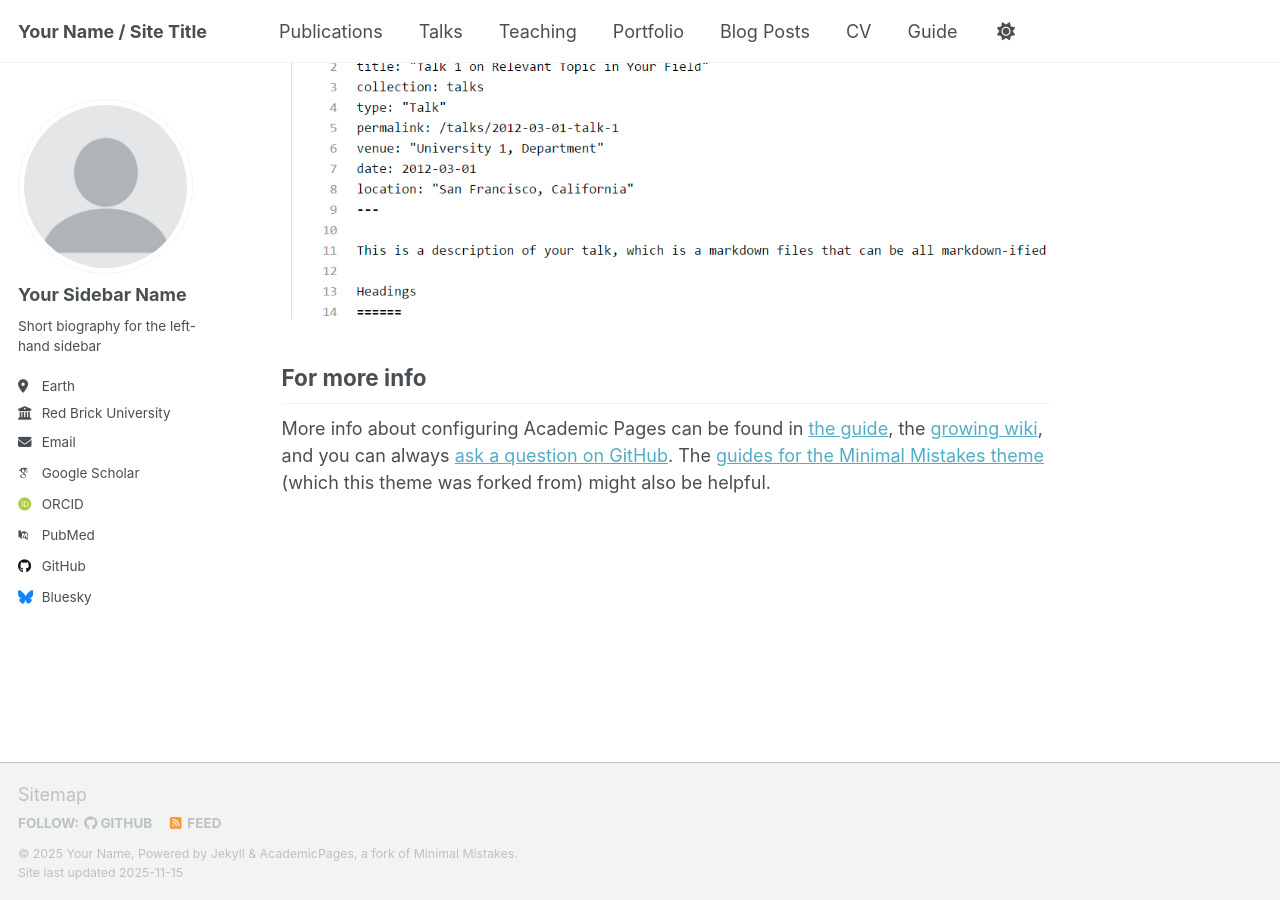
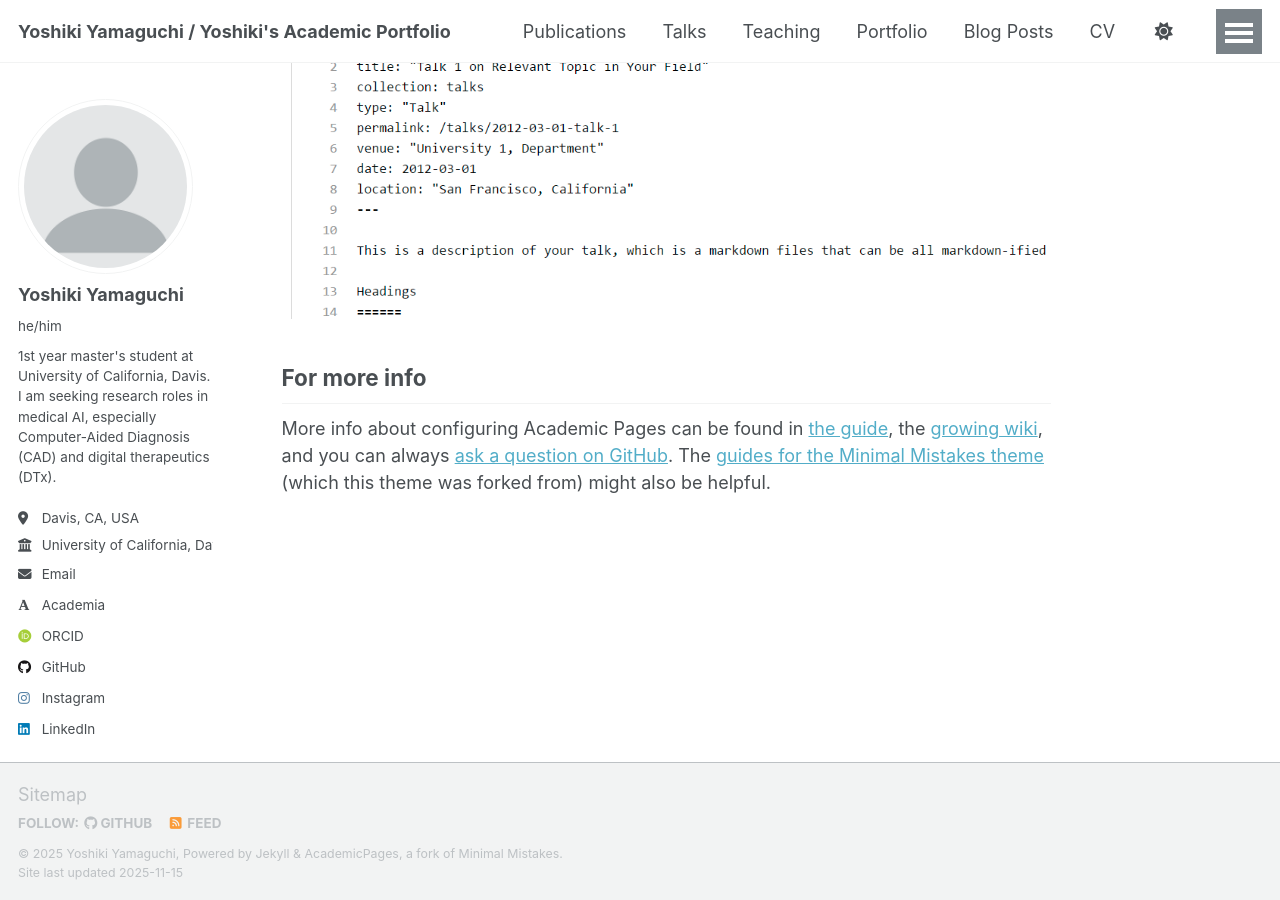
Before and after one commit to Yoshiki0319/Yoshiki0319.github.io, a Jekyll site: the page built from _pages/about.md, in a window 1280 px wide and 900 px high, scrolled down 2880 px. Built offline with Jekyll 4.4.1, drawn with Linux system fonts in a browser that asks for light colours; some web fonts are replaced; a script that is not in the unit is left out.

Commit message:
Update site configuration with personal details and links

```diff
--- a/_config.yml
+++ b/_config.yml
@@ -9,14 +9,14 @@
 # Basic Site Settings
 locale                   : "en-US"
 site_theme               : "default" # Currently available options are "default", "air"
-title                    : "Your Name / Site Title"
+title                    : "Yoshiki Yamaguchi / Yoshiki's Academic Portfolio"
 title_separator          : "-"
-name                     : &name "Your Name"
-description              : &description "Your Name's academic portfolio"   # Update this with a general description of your site, this is the default if not overridden by a page
-url                      : https://academicpages.github.io # The base hostname & protocol for your site e.g. "https://[your GitHub username].github.io",
+name                     : &name "Yoshiki Yamaguchi"
+description              : &description "Yoshiki Yamaguchi's academic portfolio"   # Update this with a general description of your site, this is the default if not overridden by a page
+url                      : https://Yoshiki0319.github.io # The base hostname & protocol for your site e.g. "https://[your GitHub username].github.io",
                                                            # or if you already have some other page hosted on Github then use "https://[your GitHub username].github.io/[Your Repo Name]"
 baseurl                  : "" # the subpath of your site, e.g. "/blog"
-repository               : "academicpages/academicpages.github.io"
+repository               : "Yoshiki0319/Yoshiki0319.github.io"
 
 # Site Author - The following control what appear as part of the author content on the side bar.
 #               If a field is blank the icon and link will not appear, otherwise it will be shown.
@@ -24,23 +24,23 @@ repository               : "academicpages/academicpages.github.io"
 author:
   # Biographic information
   avatar           : "profile.png"
-  name             : "Your Sidebar Name"
-  pronouns         : # example: "she/her"
-  bio              : "Short biography for the left-hand sidebar"
-  location         : "Earth"
-  employer         : "Red Brick University"
+  name             : "Yoshiki Yamaguchi"
+  pronouns         : "he/him"
+  bio              : "1st year master's student at University of California, Davis. I am seeking research roles in medical AI, especially Computer-Aided Diagnosis (CAD) and digital therapeutics (DTx)."
+  location         : "Davis, CA, USA"
+  employer         : "University of California, Davis"
   uri              : # URL
-  email            : "none@example.org"
+  email            : "yosyamaguchi@ucdavis.edu"
 
   # Academic websites
-  academia         : # URL
+  academia         : "https://ieeexplore.ieee.org/author/37087894126" # Update with the correct link to your profile
   arxiv            : # URL - Update with the correct link to your profile
-  googlescholar    : "https://scholar.google.com/citations?user=PS_CX0AAAAAJ"
+  googlescholar    : # "https://scholar.google.com/citations?user=PS_CX0AAAAAJ"
   inspire-hep      : # URL
   impactstory      : # URL
-  orcid            : "https://orcid.org/yourorcidurl"
+  orcid            : "https://orcid.org/0009-0001-5485-0399" # Update with your ORCID iD URL
   semantic         : # URL
-  pubmed           : "https://www.ncbi.nlm.nih.gov/pubmed/?term=john+snow"
+  pubmed           : # "https://www.ncbi.nlm.nih.gov/pubmed/?term=john+snow"
   researchgate     : # URL
   scopus           : # URL
 
@@ -48,22 +48,22 @@ author:
   bitbucket        : # Username - Update with your username on the site
   codepen          : # Username
   dribbble         : # Username
-  github           : "academicpages"
+  github           : "Yoshiki0319"
   kaggle           : # Username
   stackoverflow    : # User number or user number and name (i.e., use "1" or "1/jeff-atwood")
 
   # Social media
   artstation       : # Username
-  bluesky          : "bsky.app" # Replace this with you Bluesky username
+  bluesky          : # "bsky.app" # Replace this with you Bluesky username
   facebook         : # Username
   flickr           : # Username
   foursquare       : # Username
   goodreads        : # Username
   google_plus      : # Username
   keybase          : # Username
-  instagram        : # Username
+  instagram        : "@yopopo_0319"
   lastfm           : # Username
-  linkedin         : # Username
+  linkedin         : "https://www.linkedin.com/in/yoshiki-974443256/"
   mastodon         : # URL
   medium           : # URL
   pinterest        : # Username
```
